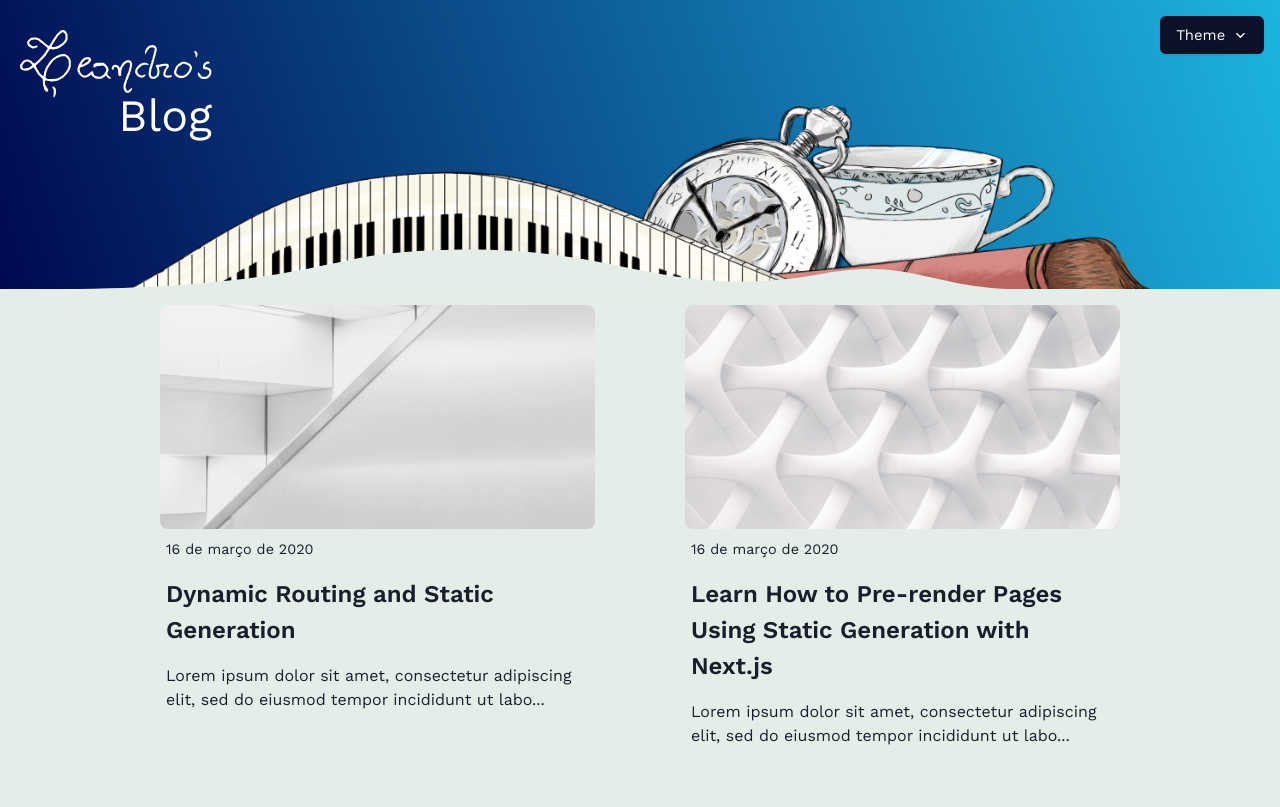
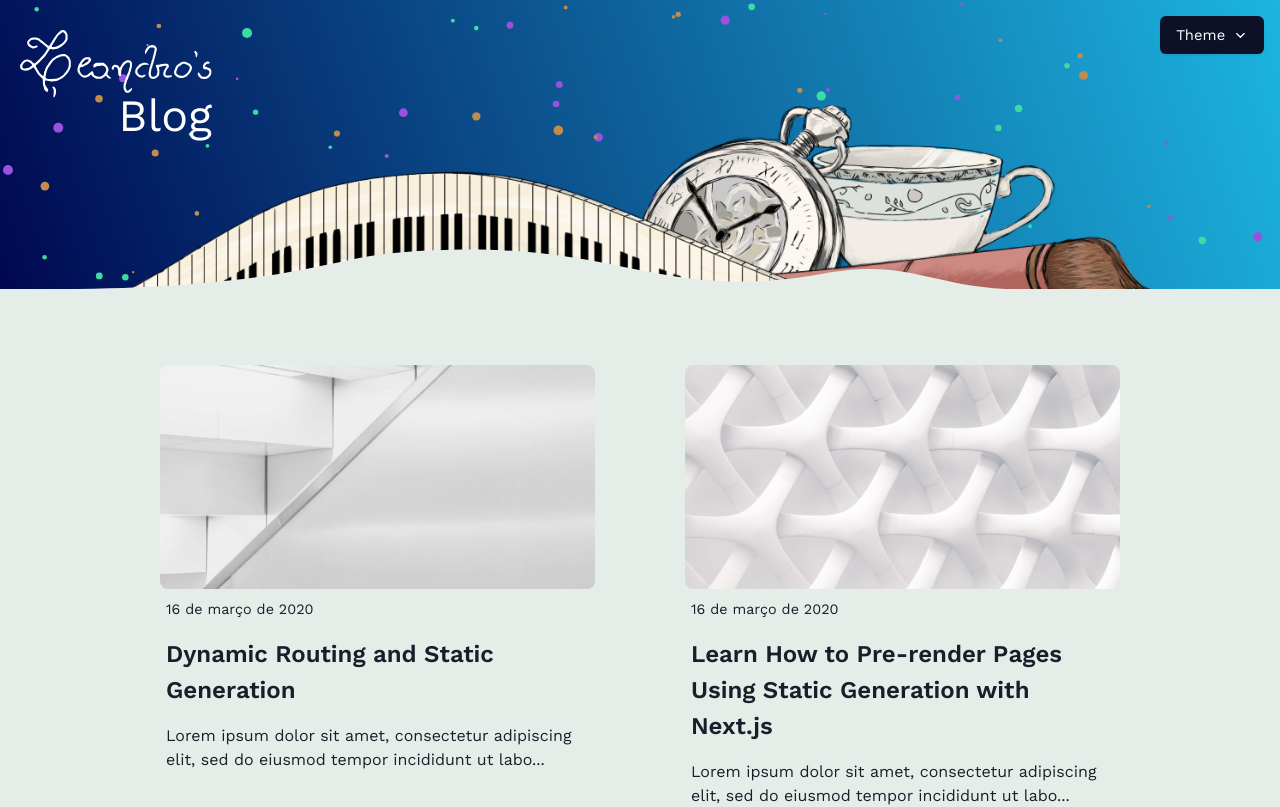
Before and after one commit to leandroslc/my-site, a Next.js app: page / in a window 1280 px wide. Shown: the top 807 px of the page. Built offline with nearby package versions, Linux system fonts and the light colour scheme.

Commit message:
feat: Added header particles

```diff
--- a/package.json
+++ b/package.json
@@ -19,10 +19,12 @@
     "react-dom": "^18.2.0",
     "react-icons": "^4.4.0",
     "react-popper": "^2.3.0",
+    "react-tsparticles": "^2.1.0",
     "remark": "14.0.2",
     "remark-html": "15.0.1",
     "remark-prism": "^1.3.6",
     "styled-components": "^5.3.5",
+    "tsparticles": "^2.1.0",
     "typescript": "^4.2.4",
     "zustand": "^4.0.0-rc.1"
   },
--- a/src/modules/app/page-layout/index.tsx
+++ b/src/modules/app/page-layout/index.tsx
@@ -1,6 +1,7 @@
 import { PropsWithChildren, ReactNode } from 'react'
 import Head from 'next/head'
 import { ClientSideOnly } from '@/src/modules/base/components/client-side-only'
+import { ParticlesContainer } from '@/src/modules/base/components/particles-container'
 import { Meta } from '@/src/modules/base/components/meta'
 import { ThemeToggle } from '../theme-toggle'
 import * as S from './styles'
@@ -18,6 +19,7 @@ export const PageLayout = ({ children, header, title }: Props) => {
         <title>{title}</title>
       </Head>
       <S.Header>
+        <ParticlesContainer />
         <S.Navbar>
           <ClientSideOnly>
             <ThemeToggle />
--- a/src/modules/app/page-layout/styles.ts
+++ b/src/modules/app/page-layout/styles.ts
@@ -8,6 +8,7 @@ export const Navbar = styled.nav`
 `
 
 export const Header = styled.header`
+  position: relative;
   flex: 0 1 auto;
   background: ${({ theme }) => theme.header.back};
 `
--- a/src/modules/base/components/dropdown/styles.ts
+++ b/src/modules/base/components/dropdown/styles.ts
@@ -15,6 +15,7 @@ export const Menu = styled.div<{ $isOpen: boolean }>`
 `
 
 export const Button = styled.button`
+  z-index: 0;
   display: flex;
   align-items: center;
   justify-content: center;
--- /dev/null
+++ b/src/modules/base/components/particles-container/index.tsx
@@ -0,0 +1,55 @@
+import Particles from 'react-tsparticles'
+import { loadFull } from 'tsparticles'
+import { ClientSideOnly } from '@/src/modules/base/components/client-side-only'
+import * as S from './styles'
+
+const initParticles = async (engine: any) => {
+  await loadFull(engine)
+}
+
+export const ParticlesContainer = () => {
+  return (
+    <ClientSideOnly>
+      <S.Container
+        as={Particles}
+        init={initParticles}
+        options={{
+          fpsLimit: 60,
+          fullScreen: {
+            enable: false,
+            zIndex: 0,
+          },
+          particles: {
+            zIndex: {
+              value: 0,
+            },
+            move: {
+              enable: true,
+              bounce: false,
+              direction: 'none',
+              outModes: 'out',
+              random: false,
+              speed: 1,
+              straight: false,
+            },
+            number: {
+              value: 80,
+              density: {
+                area: 800,
+              },
+            },
+            shape: {
+              type: 'circle',
+            },
+            size: {
+              value: { min: 1, max: 5 },
+            },
+            color: {
+              value: ['#9B51E0', '#3CDBA2', '#C28C4C'],
+            },
+          },
+        }}
+      />
+    </ClientSideOnly>
+  )
+}
--- /dev/null
+++ b/src/modules/base/components/particles-container/styles.ts
@@ -0,0 +1,9 @@
+import styled from 'styled-components'
+
+export const Container = styled.div`
+  position: absolute;
+  top: 0;
+  right: 0;
+  bottom: 0;
+  left: 0;
+`
--- a/src/modules/home/header/styles.ts
+++ b/src/modules/home/header/styles.ts
@@ -1,5 +1,5 @@
-import styled from 'styled-components'
-import { sizes } from '@/src/theme'
+import styled, { css } from 'styled-components'
+import { isDarkTheme, sizes } from '@/src/theme'
 
 export const Container = styled.div`
   position: relative;
@@ -13,6 +13,7 @@ export const Title = styled.h1`
   position: absolute;
   top: 0;
   left: 20px;
+  z-index: 1;
   display: flex;
   flex-direction: column;
   align-items: flex-end;
@@ -20,6 +21,8 @@ export const Title = styled.h1`
   margin-top: calc(-1 * (24px + 1rem));
   font-size: 1.4rem;
   color: ${({ theme }) => theme.header.text};
+  pointer-events: none;
+  user-select: none;
 
   @media (min-width: ${sizes.medium}) {
     font-size: 2rem;
@@ -43,6 +46,13 @@ export const PaintingImage = styled.img`
   margin-top: 30px;
   pointer-events: none;
   user-select: none;
+  filter: brightness(95%) sepia(12%);
+
+  ${({ theme }) =>
+    isDarkTheme(theme) &&
+    css`
+      filter: brightness(80%) sepia(16%);
+    `}
 `
 
 export const ContentBorder = styled.svg`
--- a/src/modules/home/page/styles.ts
+++ b/src/modules/home/page/styles.ts
@@ -19,4 +19,5 @@ export const Posts = styled.main`
   grid-template-columns: repeat(auto-fill, minmax(20rem, 1fr));
   row-gap: 90px;
   column-gap: 90px;
+  padding: 60px 0 40px 0;
 `
--- a/src/theme/index.ts
+++ b/src/theme/index.ts
@@ -1,3 +1,4 @@
 export * from './breakpoints'
 export * from './color-scheme'
 export * from './global-styles'
+export * from './utils'
--- /dev/null
+++ b/src/theme/utils.ts
@@ -0,0 +1,6 @@
+import { type DefaultTheme } from 'styled-components'
+import { dark } from './color-scheme'
+
+export const isDarkTheme = (theme: DefaultTheme) => {
+  return theme.name === dark.name
+}
```
Also changed, not shown: 1 other file (tests, documents, lock files or other folders).
